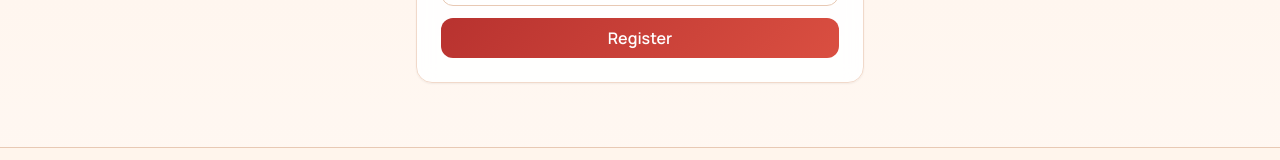
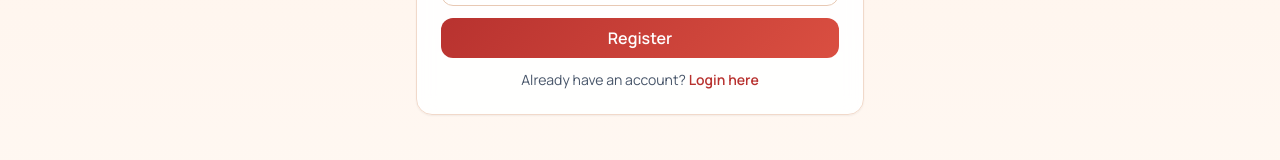
Before and after one commit to resiliencecarw-wq/nanbell-couture, a React (Vite) app: page /register in a window 1280 px wide. Shown: the part 438-598 px from the top of the page. Built offline with nearby package versions, Linux system fonts and the light colour scheme; no server answers.

Commit message:
Update RegisterPage.jsx

```diff
--- a/src/pages/auth/RegisterPage.jsx
+++ b/src/pages/auth/RegisterPage.jsx
@@ -1,5 +1,5 @@
 import { useState } from "react";
-import { useNavigate } from "react-router-dom";
+import { Link, useNavigate } from "react-router-dom";
 import { useAuth } from "../../context/AuthContext";
 
 const RegisterPage = () => {
@@ -40,6 +40,12 @@
           </div>
           {error && <p className="rounded-lg bg-rose-50 px-3 py-2 text-sm text-rose-700">{error}</p>}
           <button className="btn-primary w-full">Register</button>
+          <p className="text-center text-sm text-slate-600">
+            Already have an account?{" "}
+            <Link to="/login" className="font-semibold text-[#b8322f] hover:underline">
+              Login here
+            </Link>
+          </p>
         </form>
       </div>
     </div>
```
